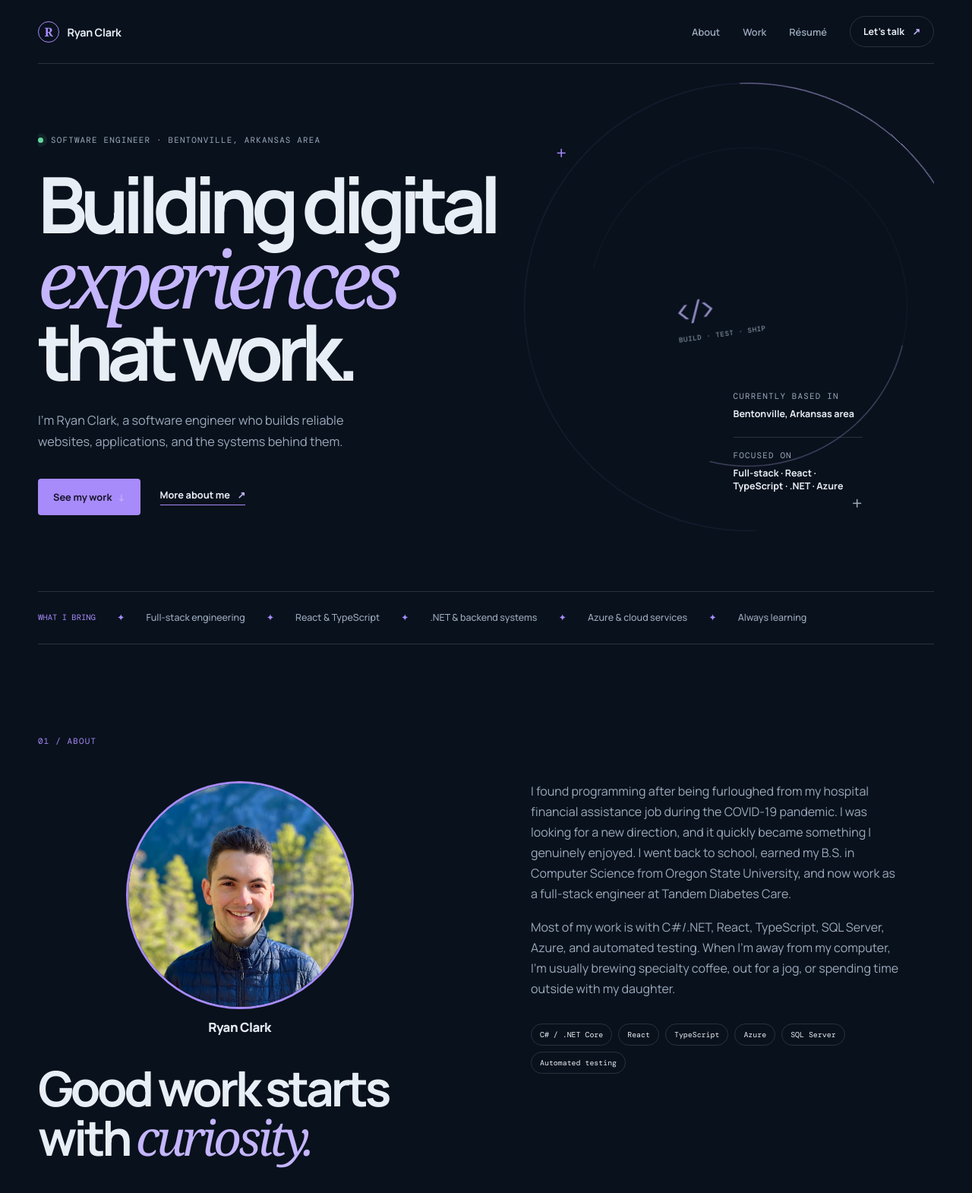
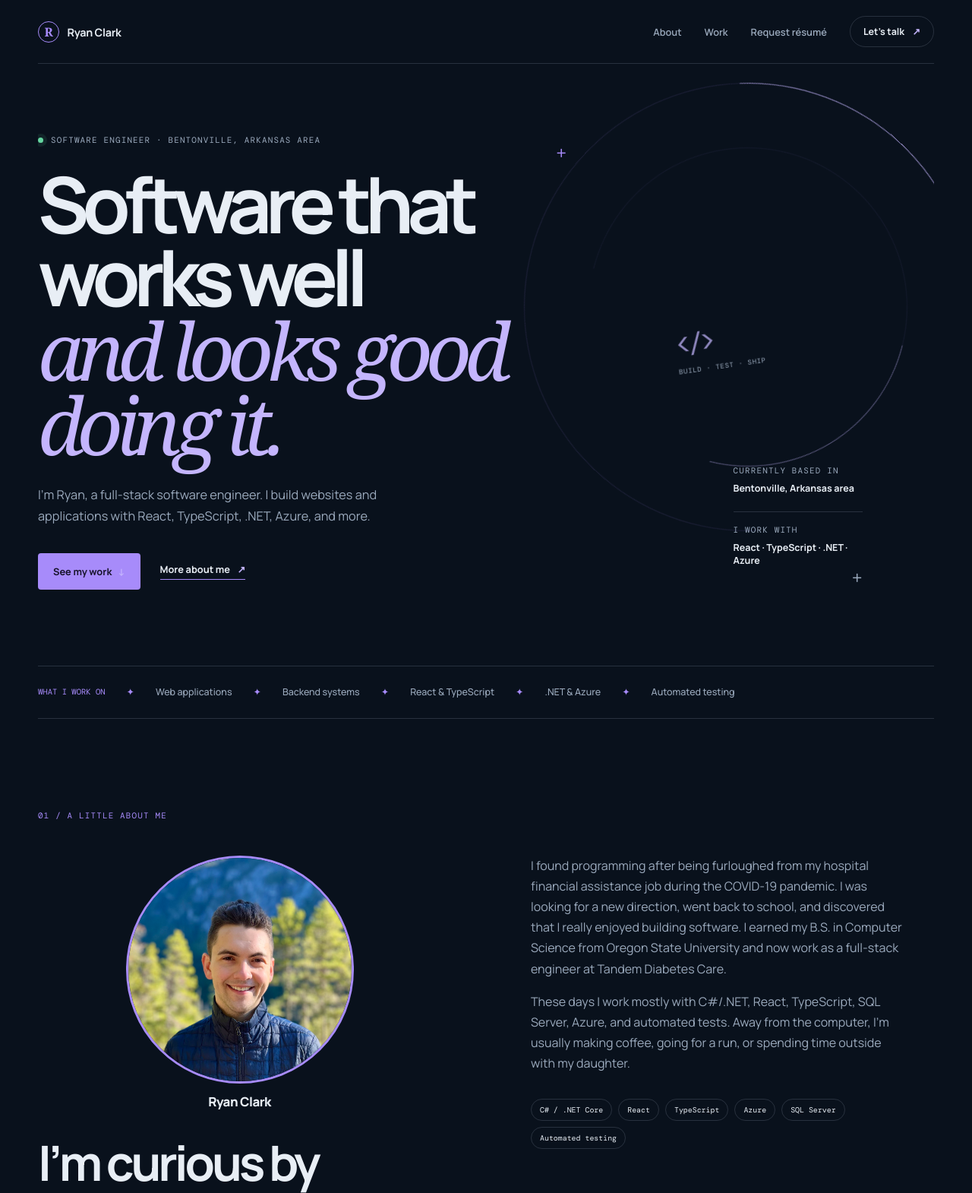
Before and after one commit to rclarkperez/Ryan-Clark-Porfolio, a website: page index.html in a window 1280 px wide. Shown: the top 1570 px of the page at 76% size. Drawn offline with nearby package versions, Linux system fonts and the light colour scheme.

Commit message:
Refine portfolio copy and survey project status

```diff
--- a/index.html
+++ b/index.html
@@ -3,7 +3,7 @@
   <head>
     <meta charset="utf-8">
     <meta name="viewport" content="width=device-width, initial-scale=1">
-    <meta name="description" content="Ryan A. Clark — full-stack software engineer creating clear, useful, and dependable digital experiences.">
+    <meta name="description" content="Ryan A. Clark — full-stack software engineer building web applications with React, TypeScript, .NET, Azure, and Node.js.">
     <title>Ryan A. Clark — Software Developer</title>
     <link rel="preconnect" href="https://fonts.googleapis.com">
     <link rel="preconnect" href="https://fonts.gstatic.com" crossorigin>
@@ -18,7 +18,7 @@
         <div class="nav-links">
           <a href="#about-section" class="internal-link">About</a>
           <a href="#projects" class="internal-link">Work</a>
-          <a href="mailto:rclark.perez@outlook.com?subject=Résumé%20request" class="internal-link">Résumé</a>
+          <a href="mailto:rclark.perez@outlook.com?subject=Résumé%20request&body=Hi%20Ryan%2C%0A%0AI%27d%20like%20to%20request%20a%20copy%20of%20your%20résumé.%0A%0AThanks%2C" class="internal-link">Request résumé</a>
           <a href="#links" class="nav-cta">Let’s talk <span aria-hidden="true">↗</span></a>
         </div>
       </nav>
@@ -27,8 +27,8 @@
         <section id="welcome-section" class="hero" aria-labelledby="welcome-title">
           <div class="hero-copy">
             <p class="eyebrow"><span class="status-dot"></span> Software engineer · Bentonville, Arkansas area</p>
-            <h1 id="welcome-title">Building digital<br><em>experiences</em> that work.</h1>
-            <p class="hero-intro">I’m Ryan Clark, a software engineer who builds reliable websites, applications, and the systems behind them.</p>
+            <h1 id="welcome-title">Software that works well<br><em>and looks good doing it.</em></h1>
+            <p class="hero-intro">I’m Ryan, a full-stack software engineer. I build websites and applications with React, TypeScript, .NET, Azure, and more.</p>
             <div class="hero-actions">
               <a class="button button-primary" href="#projects">See my work <span>↓</span></a>
               <a class="text-link" href="#about-section">More about me <span>↗</span></a>
@@ -38,8 +38,8 @@
             <span class="note-label">Currently based in</span>
             <strong>Bentonville, Arkansas area</strong>
             <span class="note-rule"></span>
-            <span class="note-label">Focused on</span>
-            <strong>Full-stack · React · TypeScript · .NET · Azure</strong>
+            <span class="note-label">I work with</span>
+            <strong>React · TypeScript · .NET · Azure</strong>
           </div>
           <div class="hero-orbit orbit-one"></div>
           <div class="hero-orbit orbit-two"></div>
@@ -49,28 +49,28 @@
         </section>
 
         <section class="capability-strip" aria-label="Capabilities">
-          <span>What I bring</span><b>Full-stack engineering</b><b>React & TypeScript</b><b>.NET & backend systems</b><b>Azure & cloud services</b><b>Always learning</b>
+          <span>What I work on</span><b>Web applications</b><b>Backend systems</b><b>React & TypeScript</b><b>.NET & Azure</b><b>Automated testing</b>
         </section>
 
         <section id="about-section" class="about-section content-section">
-          <div class="section-label">01 / About</div>
+          <div class="section-label">01 / A little about me</div>
           <div class="about-grid">
-            <div class="about-heading"><div class="profile-photo-wrap"><img src="profile-photo.jpeg" alt="Ryan Clark outdoors wearing a navy jacket"><span>Ryan Clark</span></div><h2>Good work starts<br>with <em>curiosity.</em></h2></div>
+            <div class="about-heading"><div class="profile-photo-wrap"><img src="profile-photo.jpeg" alt="Ryan Clark outdoors wearing a navy jacket"><span>Ryan Clark</span></div><h2>I’m curious by nature<br>and like to <em>build things.</em></h2></div>
             <div class="about-body">
-              <p>I found programming after being furloughed from my hospital financial assistance job during the COVID-19 pandemic. I was looking for a new direction, and it quickly became something I genuinely enjoyed. I went back to school, earned my B.S. in Computer Science from Oregon State University, and now work as a full-stack engineer at Tandem Diabetes Care.</p>
-              <p>Most of my work is with C#/.NET, React, TypeScript, SQL Server, Azure, and automated testing. When I’m away from my computer, I’m usually brewing specialty coffee, out for a jog, or spending time outside with my daughter.</p>
+              <p>I found programming after being furloughed from my hospital financial assistance job during the COVID-19 pandemic. I was looking for a new direction, went back to school, and discovered that I really enjoyed building software. I earned my B.S. in Computer Science from Oregon State University and now work as a full-stack engineer at Tandem Diabetes Care.</p>
+              <p>These days I work mostly with C#/.NET, React, TypeScript, SQL Server, Azure, and automated tests. Away from the computer, I’m usually making coffee, going for a run, or spending time outside with my daughter.</p>
               <div class="skill-list"><span>C# / .NET Core</span><span>React</span><span>TypeScript</span><span>Azure</span><span>SQL Server</span><span>Automated testing</span></div>
             </div>
           </div>
         </section>
 
         <section id="projects" class="projects-section content-section">
-          <div class="section-topline"><div class="section-label">02 / Selected work</div><span>Three projects, different audiences, one approach: make it useful.</span></div>
+          <div class="section-topline"><div class="section-label">02 / Things I’ve built</div><span>A few projects I’ve worked on outside of my day job.</span></div>
           <div class="projects-grid">
             <article class="project-card project-card-featured project-card-wip">
               <div class="project-card-link">
                 <div class="project-visual screenshot-visual"><img class="project-screenshot" src="assets/legal-guardian-survey-home.png" alt="Legal Guardian Survey App homepage"></div>
-                <div class="project-info"><div><p class="project-index">01 — WORK IN PROGRESS</p><h3>Legal Guardian Survey App</h3><p>A full-stack survey workflow with a React and TypeScript frontend for collecting guardianship information, plus a Node.js backend planned for application logic, persistence, and PDF generation.</p></div></div>
+                <div class="project-info"><div><p class="project-index">01 — IN PROGRESS</p><h3>Legal Guardian Survey App</h3><p>I’m finalizing the functional React and TypeScript frontend while building out a Node.js backend for application logic, data storage, and PDF generation.</p></div></div>
                 <div class="tag-row"><span>React</span><span>TypeScript</span><span>Node.js</span><span>PDF generation</span></div>
                 <div class="project-actions"><a href="https://legal-guardian-survey.vercel.app/" target="_blank" rel="noopener noreferrer">Live prototype <span>↗</span></a><a href="https://github.com/rclarkperez/LegalGuardianSurvey" target="_blank" rel="noopener noreferrer">GitHub code <span>↗</span></a></div>
                 <div class="project-status"><span class="status-dot"></span> Currently in development</div>
@@ -79,7 +79,7 @@
             <article class="project-card">
               <div class="project-card-link">
                 <div class="project-visual screenshot-visual"><img class="project-screenshot" src="assets/build-outdoor-space-home.png" alt="Build Outdoor Space Solutions homepage"></div>
-                <div class="project-info"><div><p class="project-index">02 — FAMILY CONSTRUCTION</p><h3>Build Outdoors Space</h3><p>A responsive construction website with service information, gallery content, reviews, and contact handling.</p></div></div>
+                <div class="project-info"><div><p class="project-index">02 — CONSTRUCTION WEBSITE</p><h3>Build Outdoors Space</h3><p>A website for a family construction business with service information, a project gallery, reviews, and a contact form.</p></div></div>
                 <div class="tag-row"><span>React</span><span>JavaScript</span><span>Responsive UI</span></div>
                 <div class="project-actions"><a href="https://best-excavation.netlify.app/" target="_blank" rel="noopener noreferrer">Live website <span>↗</span></a><a href="https://github.com/rclarkperez/BuildOutdoorsSpace" target="_blank" rel="noopener noreferrer">GitHub code <span>↗</span></a></div>
               </div>
@@ -87,7 +87,7 @@
             <article class="project-card">
               <div class="project-card-link">
                 <div class="project-visual screenshot-visual"><img class="project-screenshot" src="assets/jeanette-johnson-law-home.png" alt="Jeanette M. Johnson Law homepage"></div>
-                <div class="project-info"><div><p class="project-index">03 — PROFESSIONAL SERVICES</p><h3>Law Office Website</h3><p>A responsive law-office prototype with service information, contact handling, and location-aware visitor details.</p></div></div>
+                <div class="project-info"><div><p class="project-index">03 — LAW OFFICE WEBSITE</p><h3>Jeanette M. Johnson Law</h3><p>A responsive prototype for a law office, with service information, contact forms, and location details for visitors.</p></div></div>
                 <div class="tag-row"><span>React</span><span>JavaScript</span><span>UI Design</span></div>
                 <div class="project-actions"><a href="https://jolly-lollipop-6b1f86.netlify.app/" target="_blank" rel="noopener noreferrer">Live website <span>↗</span></a><a href="https://github.com/rclarkperez/Law-Office-Website" target="_blank" rel="noopener noreferrer">GitHub code <span>↗</span></a></div>
               </div>
@@ -97,10 +97,10 @@
         </section>
 
         <section id="links" class="contact-section">
-          <div class="contact-inner"><div class="section-label">03 / Contact</div><h2>Have a project?<br><em>Let’s talk.</em></h2><p>If you’re working on a website, application, or product idea, I’d be happy to hear about it.</p><div class="contact-links"><a class="button button-primary" href="mailto:rclark.perez@outlook.com">Email me <span aria-hidden="true">↗</span></a><a class="social-link" href="mailto:rclark.perez@outlook.com?subject=Résumé%20request">Request résumé</a><a class="social-link" target="_blank" rel="noopener noreferrer" href="https://www.linkedin.com/in/ryan-clark-308996174/"><i class="fa fa-linkedin-square" aria-hidden="true"></i> LinkedIn</a><a class="social-link" target="_blank" rel="noopener noreferrer" href="https://github.com/rclarkperez"><i class="fa fa-github" aria-hidden="true"></i> GitHub</a></div></div>
+          <div class="contact-inner"><div class="section-label">03 / Contact</div><h2>Have an idea?<br><em>Let’s talk.</em></h2><p>If you’re working on a website, app, or something else, send me a note. I’d be glad to hear about it.</p><div class="contact-links"><a class="button button-primary" href="mailto:rclark.perez@outlook.com">Email me <span aria-hidden="true">↗</span></a><a class="social-link" href="mailto:rclark.perez@outlook.com?subject=Résumé%20request&body=Hi%20Ryan%2C%0A%0AI%27d%20like%20to%20request%20a%20copy%20of%20your%20résumé.%0A%0AThanks%2C">Request résumé</a><a class="social-link" target="_blank" rel="noopener noreferrer" href="https://www.linkedin.com/in/ryan-clark-308996174/"><i class="fa fa-linkedin-square" aria-hidden="true"></i> LinkedIn</a><a class="social-link" target="_blank" rel="noopener noreferrer" href="https://github.com/rclarkperez"><i class="fa fa-github" aria-hidden="true"></i> GitHub</a></div></div>
         </section>
       </main>
-      <footer><span>© 2026 Ryan A. Clark</span><span>Designed & built with care</span></footer>
+      <footer><span>© 2026 Ryan A. Clark</span><span>Built with HTML, CSS, and a lot of iteration</span></footer>
     </div>
   </body>
 </html>
```
